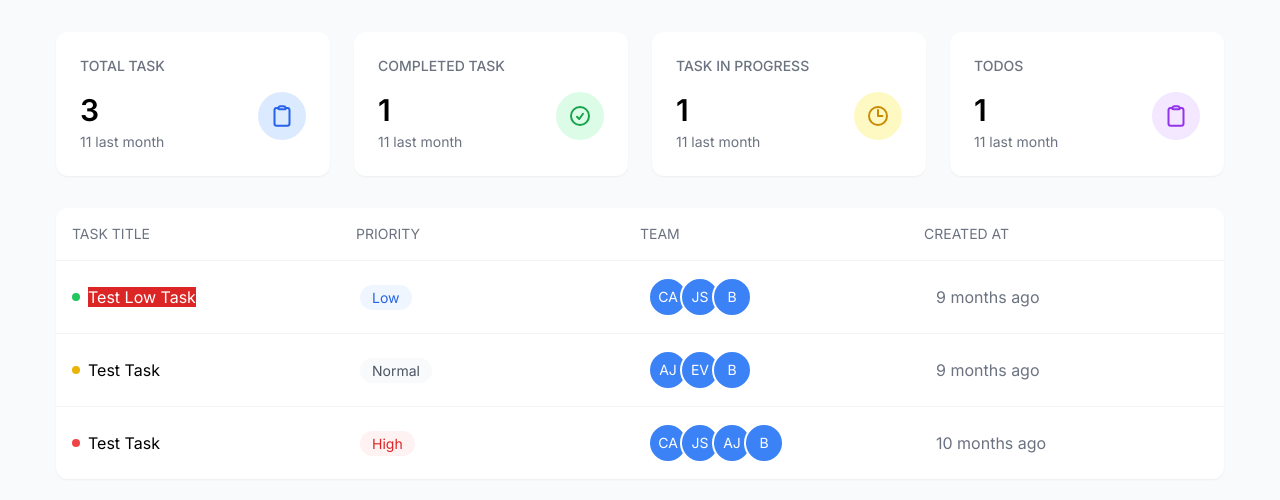
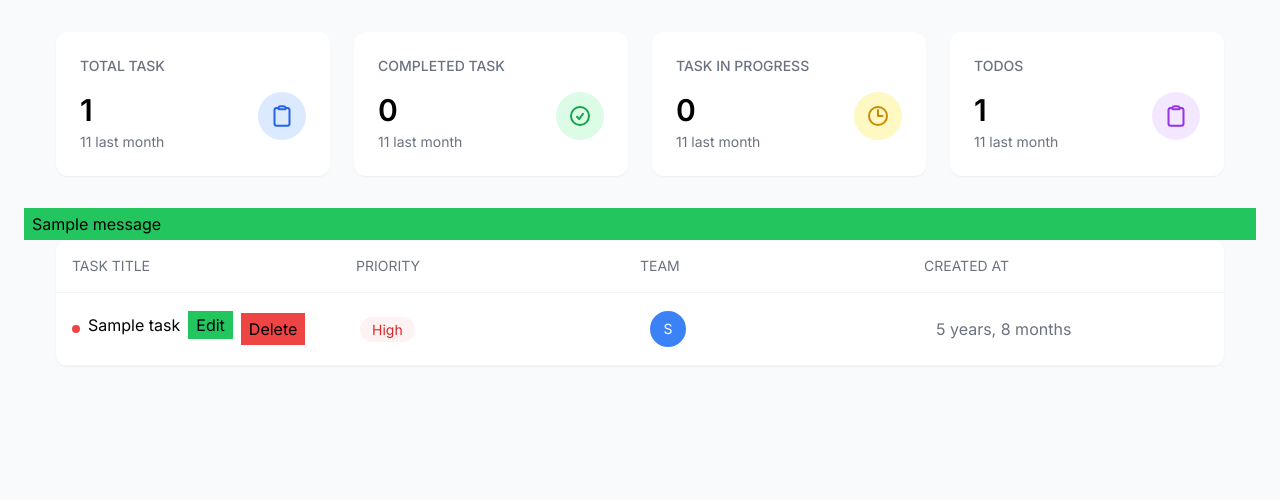
Before and after one commit to anisul770/task_management, a Django app: page /tasks/manager_dashboard/ in a window 1280 px wide. Shown: the part 64-564 px from the top of the page. Run offline with Django 5.2, Linux system fonts and the light colour scheme; tables that the repository leaves empty hold one stand-in row (values such as "Sample post"); one stand-in notice (Sample message) is shown.

Commit message:
module_8

```diff
--- a/static/css/output.css
+++ b/static/css/output.css
@@ -819,14 +908,9 @@ video {
   background-color: rgb(239 68 68 / var(--tw-bg-opacity, 1));
 }
 
-.bg-red-600 {
+.bg-rose-600 {
   --tw-bg-opacity: 1;
-  background-color: rgb(220 38 38 / var(--tw-bg-opacity, 1));
-}
-
-.bg-rose-400 {
-  --tw-bg-opacity: 1;
-  background-color: rgb(251 113 133 / var(--tw-bg-opacity, 1));
+  background-color: rgb(225 29 72 / var(--tw-bg-opacity, 1));
 }
 
 .bg-violet-500 {
@@ -868,6 +952,11 @@ video {
 
 .p-6 {
   padding: 1.5rem;
+}
+
+.px-2 {
+  padding-left: 0.5rem;
+  padding-right: 0.5rem;
 }
 
 .px-3 {
--- a/task_management/settings.py
+++ b/task_management/settings.py
@@ -25,8 +25,8 @@ SECRET_KEY = 'django-insecure-!_67mfn%u-c@byw34t7omse=toa1=wogj(x2r^9fzjtmp38wn9
 # SECURITY WARNING: don't run with debug turned on in production!
 DEBUG = True
 
-ALLOWED_HOSTS = []
-
+ALLOWED_HOSTS = ['*']
+CSRF_TRUSTED_ORIGINS = ['https://*.onrender.com','http://127.0.0.1:8000']
 
 # Application definition
 
--- a/tasks/models.py
+++ b/tasks/models.py
@@ -42,7 +42,7 @@ class TaskDetail(models.Model):
     )
     # std_id = models.CharField(max_length=200,primary_key=True)
     task = models.OneToOneField(Task, on_delete = models.CASCADE,related_name="details")
-    assigned_to = models.CharField(max_length=100)
+    # assigned_to = models.CharField(max_length=100)
     priority = models.CharField(max_length=1,choices = PRIORITY_OPTIONS,default=LOW)
     notes = models.TextField(blank=True,null=True)
 
--- a/tasks/templates/dashboard/dashboard.html
+++ b/tasks/templates/dashboard/dashboard.html
@@ -36,11 +36,12 @@
     <main>
         {% comment %} Stats Grid {% endcomment %}
         <div class="grid grid-cols-4 gap-6 mx-8 mb-8">
+            <a href="{% url "manager-dashboard" %}">
                 <div class="bg-white rounded-xl p-6 shadow-sm">
                     <h3 class="text-sm font-medium text-gray-500 mb-4">TOTAL TASK</h3>
                     <div class="flex justify-between items-start">
                         <div>
-                        <p class="text-3xl font-semibold mb-1">3</p>
+                            <p class="text-3xl font-semibold mb-1">{{counts.total}}</p>
                             <p class="text-sm text-gray-500">11 last month</p>
                         </div>
                         <div class="bg-blue-100 p-3 rounded-full">
@@ -50,11 +51,14 @@
                         </div>
                     </div>
                 </div>
+            </a>
+            <!-- Completed Task -->
+            <a href="{% url "manager-dashboard" %}?type=completed">
                 <div class="bg-white rounded-xl p-6 shadow-sm">
                     <h3 class="text-sm font-medium text-gray-500 mb-4">COMPLETED TASK</h3>
                     <div class="flex justify-between items-start">
                         <div>
-                        <p class="text-3xl font-semibold mb-1">1</p>
+                            <p class="text-3xl font-semibold mb-1">{{counts.completed}}</p>
                             <p class="text-sm text-gray-500">11 last month</p>
                         </div>
                         <div class="bg-green-100 p-3 rounded-full">
@@ -65,11 +69,14 @@
                         </div>
                     </div>
                 </div>
+            </a>
+            <!-- In-Progress Task -->
+            <a href="{% url "manager-dashboard" %}?type=in-progress">
                 <div class="bg-white rounded-xl p-6 shadow-sm">
                     <h3 class="text-sm font-medium text-gray-500 mb-4">TASK IN PROGRESS</h3>
                     <div class="flex justify-between items-start">
                         <div>
-                        <p class="text-3xl font-semibold mb-1">1</p>
+                            <p class="text-3xl font-semibold mb-1">{{counts.in_progress}}</p>
                             <p class="text-sm text-gray-500">11 last month</p>
                         </div>
                         <div class="bg-yellow-100 p-3 rounded-full">
@@ -80,11 +87,14 @@
                         </div>
                     </div>
                 </div>
+            </a>
+            <!-- Pending Task -->
+            <a href="{% url "manager-dashboard" %}?type=pending">
                 <div class="bg-white rounded-xl p-6 shadow-sm">
                     <h3 class="text-sm font-medium text-gray-500 mb-4">TODOS</h3>
                     <div class="flex justify-between items-start">
                         <div>
-                        <p class="text-3xl font-semibold mb-1">1</p>
+                            <p class="text-3xl font-semibold mb-1">{{counts.pending}}</p>
                             <p class="text-sm text-gray-500">11 last month</p>
                         </div>
                         <div class="bg-purple-100 p-3 rounded-full">
@@ -94,8 +104,15 @@
                         </div>
                     </div>
                 </div>
+            </a>
         </div>
-
+        <div>
+            {% if messages %}
+                {% for message in messages %}
+                    <div class="px-2 py-1 {% if message.tags == 'success' %}bg-green-500{% endif %} ">{{message}}</div>
+                {% endfor %}
+            {% endif %}
+        </div>
         {% block tasks %}
         {% endblock tasks %}
 
--- a/tasks/templates/dashboard/manager_dashboard.html
+++ b/tasks/templates/dashboard/manager_dashboard.html
@@ -9,89 +9,46 @@
         <div>TEAM</div>
         <div>CREATED AT</div>
     </div>
+    {% for task in tasks %}
         <div class="grid grid-cols-4 p-4 gap-4 items-center border-b border-gray-100">
             <div class="flex items-center gap-2">
+                {% if task.details.priority == 'L' %}
                 <div class="w-2 h-2 rounded-full bg-green-500"></div>
-            <div>
-                <span class="bg-red-600 text-white">Test Low Task</span>
+                {% elif task.details.priority == 'H' %}
+                <div class="w-2 h-2 rounded-full bg-red-500"></div>
+                {% elif task.details.priority == 'M' %}
+                <div class="w-2 h-2 rounded-full bg-yellow-500"></div>
+                {% endif %}
+                <div class="flex justify-between gap-2">
+                    <span>{{task.title}}</span>
+                    <span><a href='{% url "update-task" task.id %}' class="px-2 py-1 rounded-lg bg-green-500">Edit</a></span>
+                    <form action='{% url "delete-task" task.id %}' method='POST'>
+                        {% csrf_token %}
+                        <span><button type="submit" class="px-2 py-1 rounded-lg bg-red-500">Delete</a></span>
+                    </form>
                 </div>
             </div>
             <div>
-            <span class="px-3 py-1 rounded-full bg-blue-50 text-blue-600 text-sm">Low</span>
+                {% if task.details.priority == 'L' %}
+                <span class="px-3 py-1 rounded-full bg-blue-50 text-blue-600 text-sm">{{task.details.get_priority_display}}</span>
+                {% elif task.details.priority == 'H' %}
+                <span class="px-3 py-1 rounded-full bg-red-50 text-red-600 text-sm">{{task.details.get_priority_display}}</span>
+                {% elif task.details.priority == 'M' %}
+                <span class="px-3 py-1 rounded-full bg-gray-50 text-gray-600 text-sm">{{task.details.get_priority_display}}</span>
+                {% endif %}
             </div>
             <div>
                 <div class="flex -space-x-2">
+                    {% for emp in task.assigned_to.all %}
                     <div
                         class="w-10 h-10 rounded-full bg-blue-500 text-white flex justify-center items-center text-sm border-2 border-white">
-                    CA</div>
-                <div
-                    class="w-10 h-10 rounded-full bg-blue-500 text-white flex justify-center items-center text-sm border-2 border-white">
-                    JS</div>
-                <div
-                    class="w-10 h-10 rounded-full bg-blue-500 text-white flex justify-center items-center text-sm border-2 border-white">
-                    B</div>
+                        {{emp.name|slice:':1'}}</div>
+                    {% endfor %}
                 </div>
             </div>
             <div>
-            <span class="text-gray-500">9 months ago</span>
+                <span class="text-gray-500">{{task.created_at|timesince}}</span>
             </div>
         </div>
-    <div class="grid grid-cols-4 p-4 gap-4 items-center border-b border-gray-100">
-        <div class="flex items-center gap-2">
-            <div class="w-2 h-2 rounded-full bg-yellow-500"></div>
-            <div>
-                <span>Test Task</span>
-            </div>
-        </div>
-        <div>
-            <span class="px-3 py-1 rounded-full bg-gray-50 text-gray-600 text-sm">Normal</span>
-        </div>
-        <div>
-            <div class="flex -space-x-2">
-                <div
-                    class="w-10 h-10 rounded-full bg-blue-500 text-white flex justify-center items-center text-sm border-2 border-white">
-                    AJ</div>
-                <div
-                    class="w-10 h-10 rounded-full bg-blue-500 text-white flex justify-center items-center text-sm border-2 border-white">
-                    EV</div>
-                <div
-                    class="w-10 h-10 rounded-full bg-blue-500 text-white flex justify-center items-center text-sm border-2 border-white">
-                    B</div>
-            </div>
-        </div>
-        <div>
-            <span class="text-gray-500">9 months ago</span>
-        </div>
-    </div>
-    <div class="grid grid-cols-4 p-4 gap-4 items-center">
-        <div class="flex items-center gap-2">
-            <div class="w-2 h-2 rounded-full bg-red-500"></div>
-            <div>
-                <span>Test Task</span>
-            </div>
-        </div>
-        <div>
-            <span class="px-3 py-1 rounded-full bg-red-50 text-red-600 text-sm">High</span>
-        </div>
-        <div>
-            <div class="flex -space-x-2">
-                <div
-                    class="w-10 h-10 rounded-full bg-blue-500 text-white flex justify-center items-center text-sm border-2 border-white">
-                    CA</div>
-                <div
-                    class="w-10 h-10 rounded-full bg-blue-500 text-white flex justify-center items-center text-sm border-2 border-white">
-                    JS</div>
-                <div
-                    class="w-10 h-10 rounded-full bg-blue-500 text-white flex justify-center items-center text-sm border-2 border-white">
-                    AJ</div>
-                <div
-                    class="w-10 h-10 rounded-full bg-blue-500 text-white flex justify-center items-center text-sm border-2 border-white">
-                    B</div>
-            </div>
-        </div>
-        <div>
-            <span class="text-gray-500">10 months ago</span>
-        </div>
-    </div>
-</div>
+    {% endfor %}
 {% endblock tasks %}
--- a/tasks/templates/show_task.html
+++ b/tasks/templates/show_task.html
@@ -35,11 +35,12 @@
             {% for p in tsk_count %}
                 <li>
                     <p>{{p.name}}</p>
-                    <p>{{p.num_task}}</p>
+                    <p>{{p.no_task}}</p>
                 </li>
             {% endfor %}
         </ol>
+
     </div>
-    {% comment %} <div>{{tasks}}</div> {% endcomment %}
+    {% comment %} <div>{{tsk_count}}</div> {% endcomment %}
 </body>
 </html>
--- a/tasks/urls.py
+++ b/tasks/urls.py
@@ -1,10 +1,12 @@
 from django.urls import path
-from tasks.views import manager_dashboard,user_dashboard,test,create_task,view_task
+from tasks.views import manager_dashboard,user_dashboard,test,create_task,view_task, update_task,delete_task
 
 urlpatterns = [
-    path('manager_dashboard/',manager_dashboard),
-    path('user_dashboard/',user_dashboard),
+    path('manager_dashboard/',manager_dashboard, name = "manager-dashboard"),
+    path('user_dashboard/',user_dashboard, name = "user-dashboard"),
     path('test/',test),
-    path('create_task/',create_task),
-    path('view_task/',view_task)
+    path('create_task/',create_task, name = 'create-task'),
+    path('view_task/',view_task),
+    path('update_task/<int:id>/',update_task, name = 'update-task'),
+    path('delete_task/<int:id>/',delete_task, name = 'delete-task')
 ]
--- a/tasks/views.py
+++ b/tasks/views.py
@@ -1,14 +1,44 @@
-from django.shortcuts import render
+from django.shortcuts import render, redirect
 from django.http import HttpResponse
-from tasks.forms import TaskForm, TaskModelForm
+from tasks.forms import TaskForm, TaskModelForm,TaskDetailModelForm
 from tasks.models import Employee,Task,TaskDetail,Project
 from datetime import date
 from django.db.models import Q,Count,Max,Min
+from django.contrib import messages
 
 # Create your views here.
 
 def manager_dashboard(request):
-    return render(request,"dashboard/manager_dashboard.html")
+    type = request.GET.get('type','all')
+    print(type)
+
+
+    counts = Task.objects.aggregate(total = Count('id'), completed = Count('id',filter = Q(status='COMPLETED')),in_progress = Count('id',filter = Q(status='IN_PROGRESS')),pending = Count('id',filter = Q(status='PENDING')))
+
+    # Retrieving task data
+
+    base_query = Task.objects.select_related("details").prefetch_related('assigned_to')
+
+    if type == 'completed':
+        tasks = base_query.filter(status = 'COMPLETED')
+    elif type == 'in-progress':
+        tasks = base_query.filter(status = 'IN_PROGRESS')
+    elif type == 'pending':
+        tasks = base_query.filter(status = 'PENDING')
+    elif type == 'all':
+        tasks = base_query.all()
+
+    context = {
+        "tasks" : tasks,
+        "counts" : counts
+    }
+    return render(request,"dashboard/manager_dashboard.html",context)
+
+# CRUD
+# C = CREATE
+# R = READ
+# U = UPDATE
+# D = DELETE
 
 def user_dashboard(request):
     return render(request,"dashboard/user_dashboard.html")
@@ -27,14 +57,21 @@ def test(request):
 
 def create_task(request):
     # employees = Employee.objects.all()
-    form = TaskModelForm() # by default GET
+    task_form = TaskModelForm() # by default GET
+    task_detailed_form = TaskDetailModelForm()
     if request.method == "POST":
-        form = TaskModelForm(request.POST)
-        if form.is_valid():
+        task_form = TaskModelForm(request.POST)
+        task_detailed_form = TaskDetailModelForm(request.POST)
+        if task_form.is_valid() and task_detailed_form.is_valid():
             """For Model Form Data"""
 
-            form.save()
-            return render(request,'task_form.html',{"form": form,"message":"task added successfully"})
+            task = task_form.save()
+            task_detail = task_detailed_form.save(commit = False)
+            task_detail.task = task
+            task_detail.save()
+
+            messages.success(request,"Task Created Successfully")
+            return redirect('create-task')
 
             '''For Django Form Data'''
             # data = form.cleaned_data
@@ -52,11 +89,64 @@ def create_task(request):
             #     employee = Employee.objects.get(id = emp_id)
             #     task.assigned_to.add(employee)
 
-            return HttpResponse("Task Added Successfully")
+            # return HttpResponse("Task Added Successfully")
     context = {
-        "form": form
+        "task_form": task_form,
+        "task_detail_form" : task_detailed_form
     }
     return render(request,"task_form.html",context)
+
+def update_task(request,id):
+    task = Task.objects.get(id=id)
+    task_form = TaskModelForm(instance=task) # by default GET
+    if task.details:
+        task_detailed_form = TaskDetailModelForm(instance=task.details)
+    if request.method == "POST":
+        task_form = TaskModelForm(request.POST,instance=task)
+        task_detailed_form = TaskDetailModelForm(request.POST,instance=task.details)
+        if task_form.is_valid() and task_detailed_form.is_valid():
+            """For Model Form Data"""
+
+            task = task_form.save()
+            task_detail = task_detailed_form.save(commit = False)
+            task_detail.task = task
+            task_detail.save()
+
+            messages.success(request,"Task Updated Successfully")
+            return redirect('update-task',id)
+
+            '''For Django Form Data'''
+            # data = form.cleaned_data
+            # title = data.get('title')
+            # description = data.get("description")
+            # due_date = data.get('due_date')
+            # assigned_to = data.get('assigned_to')
+
+            # task = Task.objects.create(
+            #     title = title, description = description,due_date = due_date
+            # )
+
+            # # assign employee to task
+            # for emp_id in assigned_to:
+            #     employee = Employee.objects.get(id = emp_id)
+            #     task.assigned_to.add(employee)
+
+            # return HttpResponse("Task Added Successfully")
+    context = {
+        "task_form": task_form,
+        "task_detail_form" : task_detailed_form
+    }
+    return render(request,"task_form.html",context)
+
+def delete_task(request, id):
+    if request.method == 'POST':
+        task = Task.objects.get(id=id)
+        task.delete()
+        messages.success(request,"Task Deleted Successfully")
+        return redirect('manager-dashboard')
+    else:
+        messages.error(request,"Something went wrong")
+        return redirect('manager-dashboard')
 
 def view_task(request):
     # retrieve all data from tasks model
@@ -98,5 +188,7 @@ def view_task(request):
 
     '''aggregate'''
     # task_count = Task.objects.aggregate(num_task=Count('id'))
-    task_count = Project.objects.annotate(num_task=Count('task')).order_by('num_task')
-    return render(request,"show_task.html",{"tsk_count":task_count})
+    # task_count = Project.objects.annotate(num_task=Count('task')).order_by('num_task')
+    # projects_without_tasks = Project.objects.filter(task__isnull=True)
+    emp = Employee.objects.annotate(no_task = Count("tasks"))
+    return render(request,"show_task.html",{"tsk_count":emp})
```
Also changed, not shown: other parts of static/css/output.css (+104 -11 lines), tasks/forms.py (+13 -4 lines), tasks/templates/task_form.html (+6 -3 lines), tasks/migrations/0002_remove_taskdetail_assigned_to.py (added). Lines whose indentation alone changed are shown as unchanged.
